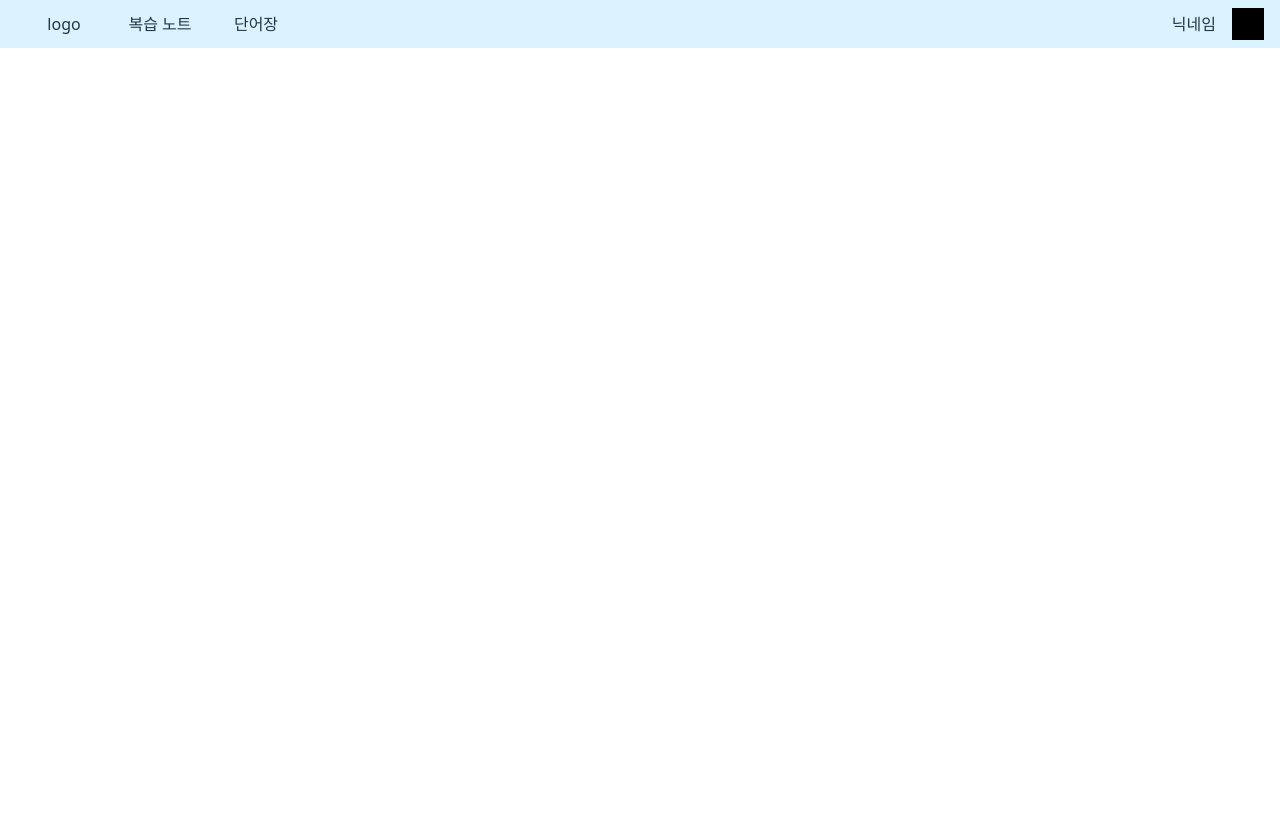
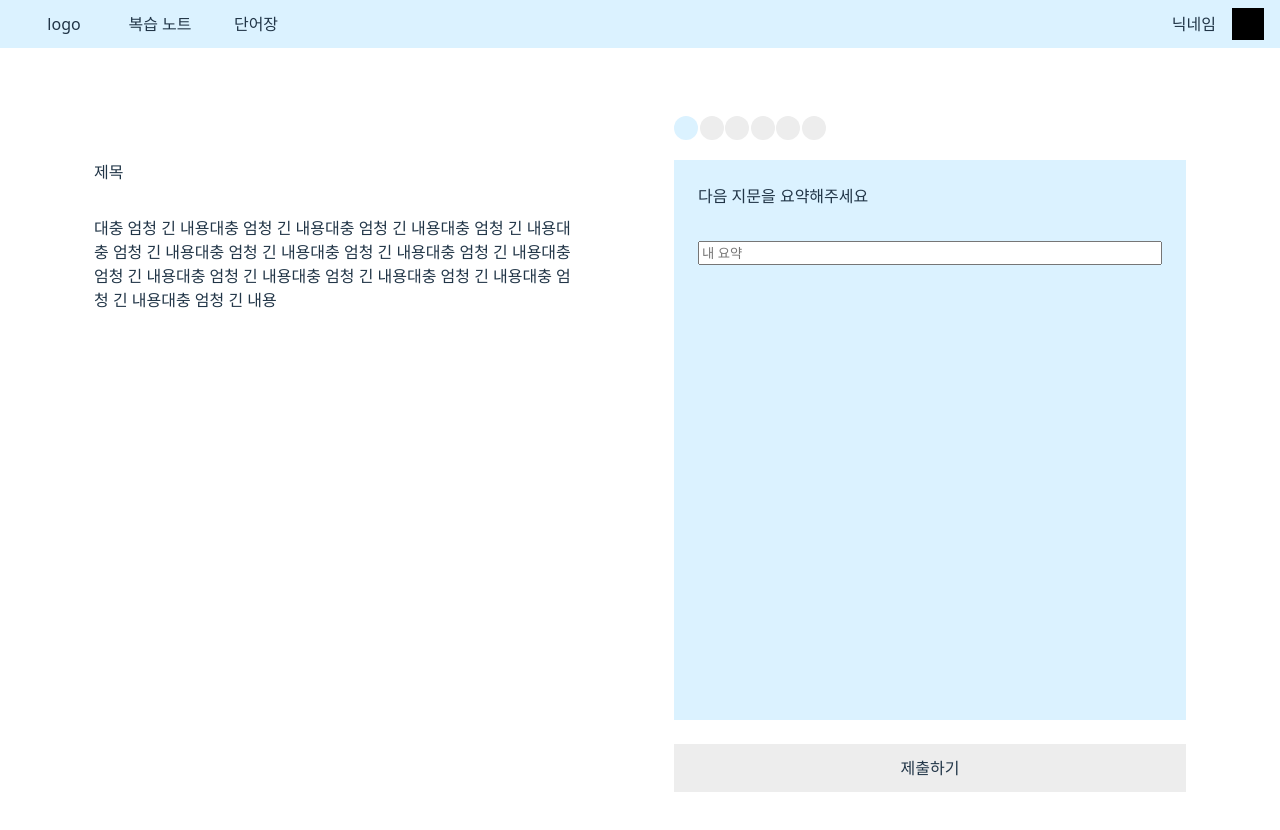
Before and after one commit to gdsc-ssu/liter-sea-client, a React (Vite) app: page /summary/1 in a window 1280 px wide. Before the commit this address had no page. Shown: the top 830 px of the page. Before the commit the page ends 800 px from the top, so only its background shows below. Built offline with nearby package versions, Linux system fonts and the light colour scheme.

Commit message:
feat: 요약 페이지

```diff
--- a/src/Router.tsx
+++ b/src/Router.tsx
@@ -5,6 +5,7 @@ import Multiple from "./pages/Stage/StageCheck/Multiple";
 import Vocabulary from "./pages/Stage/StageCheck/Vocabulary";
 import ResultLoading from "./pages/ResultLoading/ResultLoading";
 import StageResult from "./pages/Stage/Result/StageResult";
+import TodaySummary from "./pages/TodaySummary/TodaySummary";
 
 function Router() {
   return (
@@ -16,10 +17,14 @@ function Router() {
           <Route path="/signin" element={<div>signin</div>} />
           <Route path="/review" element={<div>review</div>} />
           <Route path="/signout" element={<div>signout</div>} />
+
+          {/** 단계별 확인 */}
           <Route path="/stage/1" element={<Multiple />} />
           <Route path="/stage/2" element={<Vocabulary />} />
           <Route path="/stage/result" element={<StageResult />} />
-          <Route path="/summary" element={<div>summary</div>} />
+
+          {/** 오늘의 요약 */}
+          <Route path="/summary/1" element={<TodaySummary />} />
           <Route path="/vocabulary" element={<div>vocabulary</div>} />
           <Route path="/loading" element={<ResultLoading />} />
         </Routes>
--- a/src/pages/TodaySummary/TodaySummary.tsx
+++ b/src/pages/TodaySummary/TodaySummary.tsx
@@ -0,0 +1,42 @@
+import styled from "styled-components";
+import Text from "@/components/Text/Text";
+import StateStage from "@/components/StateStage/StateStage";
+import Problem from "@/components/Problem/Problem";
+import InputComponent from "@/components/AnswerInput/InputComponent";
+import NextButton from "@/components/Button/NextButton";
+
+const TodaySummary = () => {
+  return (
+    <Container>
+      <TextBox>
+        <Text />
+      </TextBox>
+      <ProblemBox>
+        <StateStage number={1} />
+        <Problem title={"다음 지문을 요약해주세요"}>
+          <InputComponent placeholder="내 요약" />
+        </Problem>
+        <NextButton text="제출하기" />
+      </ProblemBox>
+    </Container>
+  );
+};
+
+const Container = styled.div`
+  padding: 3rem;
+  display: flex;
+  justify-content: center;
+  margin: auto;
+`;
+
+const TextBox = styled.div`
+  margin-right: 100px;
+  margin-top: 4rem;
+`;
+
+const ProblemBox = styled.div`
+  display: flex;
+  flex-direction: column;
+`;
+
+export default TodaySummary;
```
